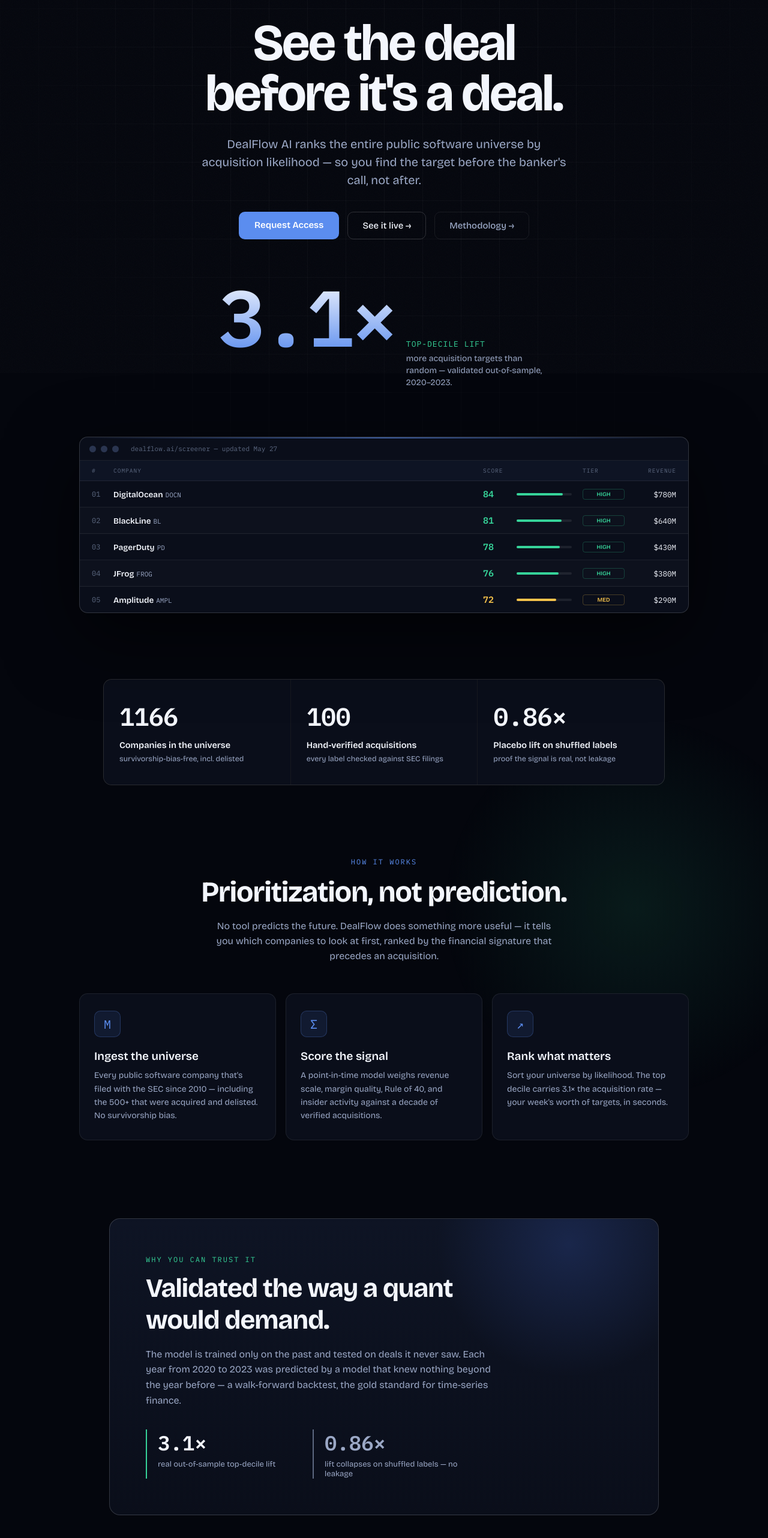
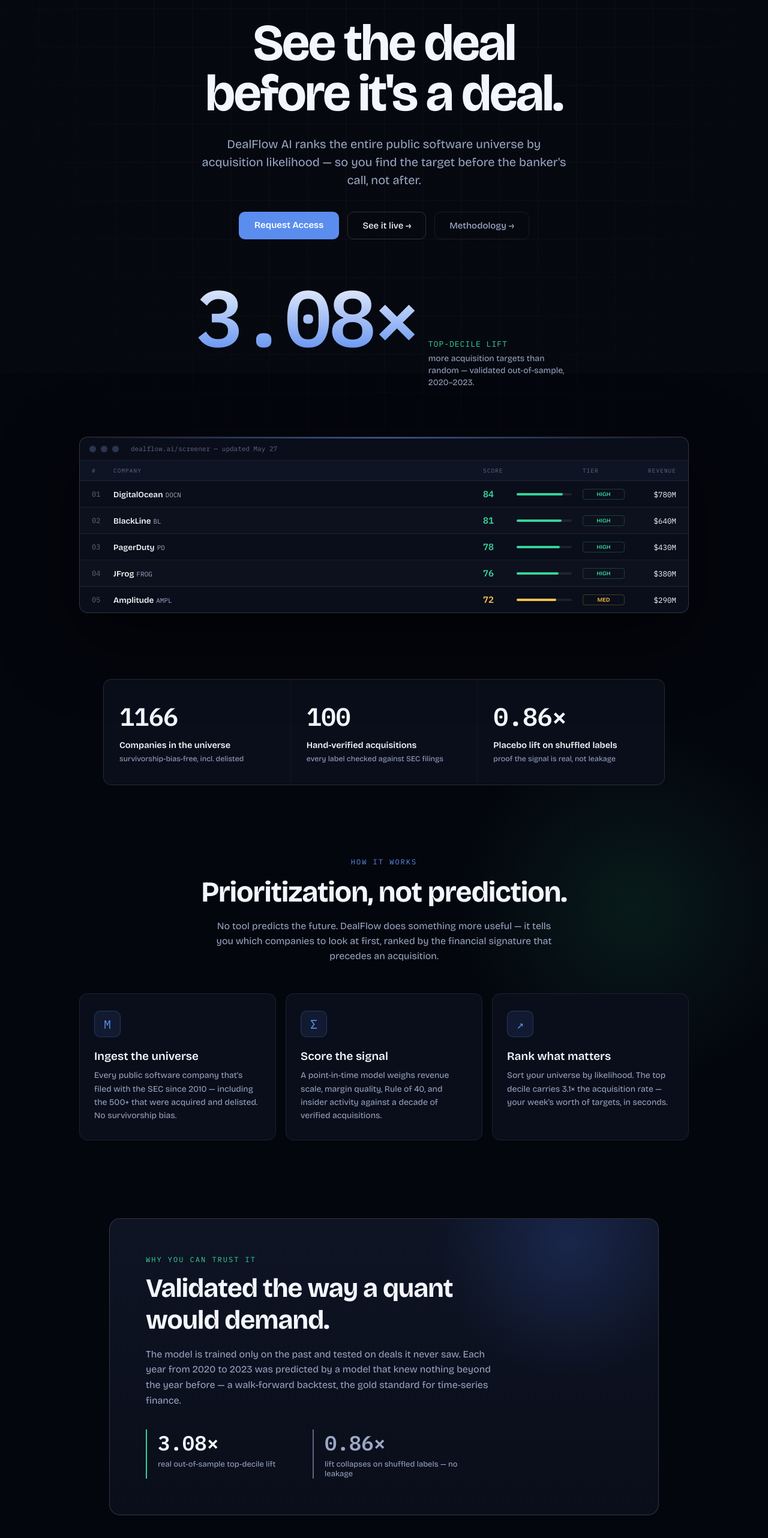
Before and after one commit to ronakpatel0723-lgtm/dealflow-landing, a React (Vite) app: page / in a window 1280 px wide. Shown: the part 178-2742 px from the top of the page at 60% size. Built offline with nearby package versions, Linux system fonts and the light colour scheme.

Commit message:
[t3-r2] nav links, hero 3.08x, GitHub footer

```diff
--- a/src/App.jsx
+++ b/src/App.jsx
@@ -129,7 +129,9 @@ export default function DealFlowLanding() {
             <span style={{ fontWeight: 700, fontSize: 17, letterSpacing: -0.2 }}>DealFlow<span style={{ color: C.blue }}> AI</span></span>
           </div>
           <div style={{ display: "flex", alignItems: "center", gap: 28 }}>
-            {["Product", "Methodology", "Pricing"].map((n) => <span key={n} style={{ fontSize: 14, color: C.sub, cursor: "pointer" }}>{n}</span>)}
+            <Link to="/screener" style={{ fontSize: 14, color: C.sub }}>Product</Link>
+            <Link to="/methodology" style={{ fontSize: 14, color: C.sub }}>Methodology</Link>
+            <span style={{ fontSize: 14, color: C.sub, cursor: "pointer" }}>Pricing</span>
             <span className="df-cta" style={{ fontSize: 14, fontWeight: 600, background: C.text, color: C.bg, padding: "9px 16px", borderRadius: 8, cursor: "pointer" }}>Request Access</span>
           </div>
         </nav>
@@ -155,7 +157,7 @@ export default function DealFlowLanding() {
           {/* hero proof number */}
           <div style={{ ...hero(5), marginTop: 64, display: "flex", alignItems: "baseline", justifyContent: "center", gap: 18 }}>
             <span style={{ fontFamily: mono, fontWeight: 600, fontSize: "clamp(64px, 11vw, 132px)", letterSpacing: "-0.04em", background: `linear-gradient(180deg, ${C.text}, ${C.blue})`, WebkitBackgroundClip: "text", WebkitTextFillColor: "transparent", lineHeight: 1 }}>
-              <CountUp to={3.1} decimals={1} suffix="×" />
+              <CountUp to={3.08} decimals={2} suffix="×" />
             </span>
             <span style={{ textAlign: "left", maxWidth: 240 }}>
               <span style={{ fontFamily: mono, fontSize: 13, color: C.green, letterSpacing: 1 }}>TOP-DECILE LIFT</span>
@@ -254,7 +256,7 @@ export default function DealFlowLanding() {
                 </p>
                 <div style={{ display: "grid", gridTemplateColumns: "1fr 1fr", gap: 16, maxWidth: 540 }}>
                   <div style={{ borderLeft: `2px solid ${C.green}`, paddingLeft: 18 }}>
-                    <div style={{ fontFamily: mono, fontSize: 34, fontWeight: 600, color: C.text }}><CountUp to={3.1} decimals={1} suffix="×" /></div>
+                    <div style={{ fontFamily: mono, fontSize: 34, fontWeight: 600, color: C.text }}><CountUp to={3.08} decimals={2} suffix="×" /></div>
                     <div style={{ fontSize: 13, color: C.sub, marginTop: 6 }}>real out-of-sample top-decile lift</div>
                   </div>
                   <div style={{ borderLeft: `2px solid ${C.muted}`, paddingLeft: 18 }}>
@@ -285,10 +287,19 @@ export default function DealFlowLanding() {
         {/* FOOTER */}
         <footer style={{ maxWidth: 1080, margin: "120px auto 0", padding: "32px", borderTop: `1px solid ${C.line}`, display: "flex", justifyContent: "space-between", alignItems: "center", flexWrap: "wrap", gap: 16 }}>
           <span style={{ fontFamily: mono, fontSize: 12, color: C.muted }}>DealFlow AI · acquisition intelligence</span>
-          <span style={{ fontFamily: mono, fontSize: 12, color: C.muted }}>
-            built on SEC EDGAR · {new Date().getFullYear()}
-            {typeof __GIT_SHA__ !== "undefined" && <span style={{ color: C.muted, opacity: 0.5 }}> · {__GIT_SHA__}</span>}
-          </span>
+          <div style={{ display: "flex", gap: 20, alignItems: "center" }}>
+            <a href="https://github.com/ronakpatel0723-lgtm/dealflow-ai" target="_blank" rel="noreferrer"
+              style={{ fontFamily: mono, fontSize: 12, color: C.muted, display: "flex", alignItems: "center", gap: 5 }}>
+              <svg width="14" height="14" viewBox="0 0 24 24" fill="none" stroke={C.muted} strokeWidth="1.5" strokeLinecap="round" strokeLinejoin="round">
+                <path d="M9 19c-5 1.5-5-2.5-7-3m14 6v-3.87a3.37 3.37 0 0 0-.94-2.61c3.14-.35 6.44-1.54 6.44-7A5.44 5.44 0 0 0 20 4.77 5.07 5.07 0 0 0 19.91 1S18.73.65 16 2.48a13.38 13.38 0 0 0-7 0C6.27.65 5.09 1 5.09 1A5.07 5.07 0 0 0 5 4.77a5.44 5.44 0 0 0-1.5 3.78c0 5.42 3.3 6.61 6.44 7A3.37 3.37 0 0 0 9 18.13V22"/>
+              </svg>
+              GitHub
+            </a>
+            <span style={{ fontFamily: mono, fontSize: 12, color: C.muted }}>
+              built on SEC EDGAR · {new Date().getFullYear()}
+              {typeof __GIT_SHA__ !== "undefined" && <span style={{ opacity: 0.5 }}> · {__GIT_SHA__}</span>}
+            </span>
+          </div>
         </footer>
       </div>
     </div>
```
